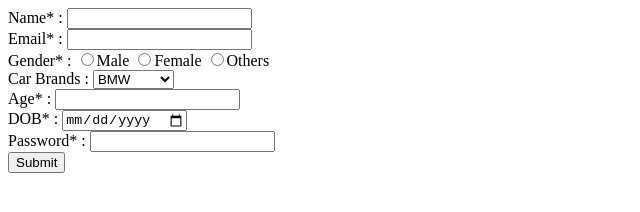
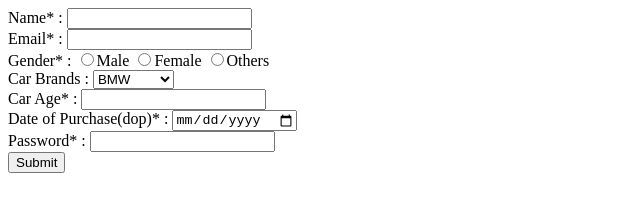
Before and after one commit to acciojob/car-insurance-form-rajutagde, a website: page main.html in a window 1280 px wide. Shown: the whole page, without its empty margins (0-640 px from the left). Drawn offline with Linux system fonts and the light colour scheme.

Commit message:
created a submission

```diff
--- a/main.html
+++ b/main.html
@@ -35,13 +35,13 @@
 		</div>
 
 		<div>
-			<label for="age">Age* :</label>
-			<input type="number" id="age" required>
+			<label for="carage">Car Age* :</label>
+			<input type="number" id="carage" required>
 		</div>
 
 		<div>
-			<label for="dob">DOB* :</label>
-			<input type="date" id="dob" required>
+			<label for="dop">Date of Purchase(dop)* :</label>
+			<input type="date" id="dop" required>
 		</div>
 
 		<div>
```
